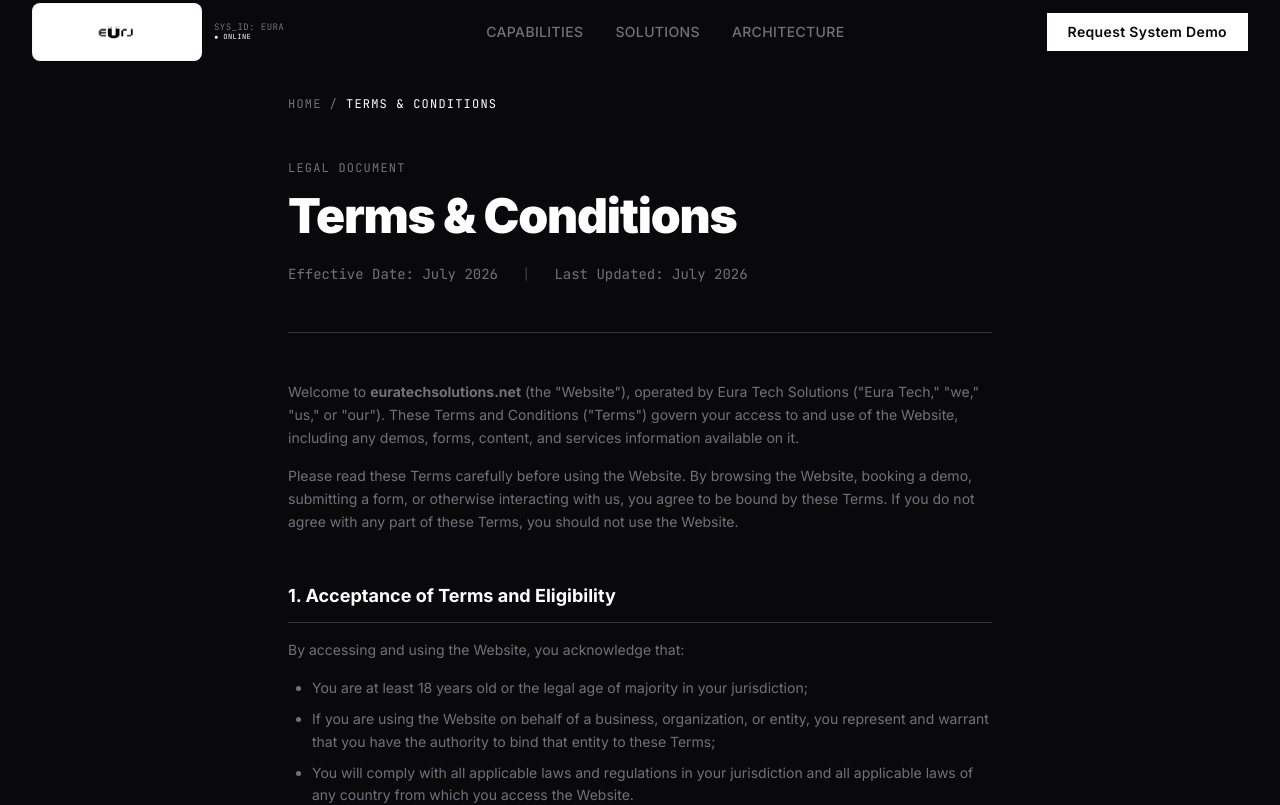
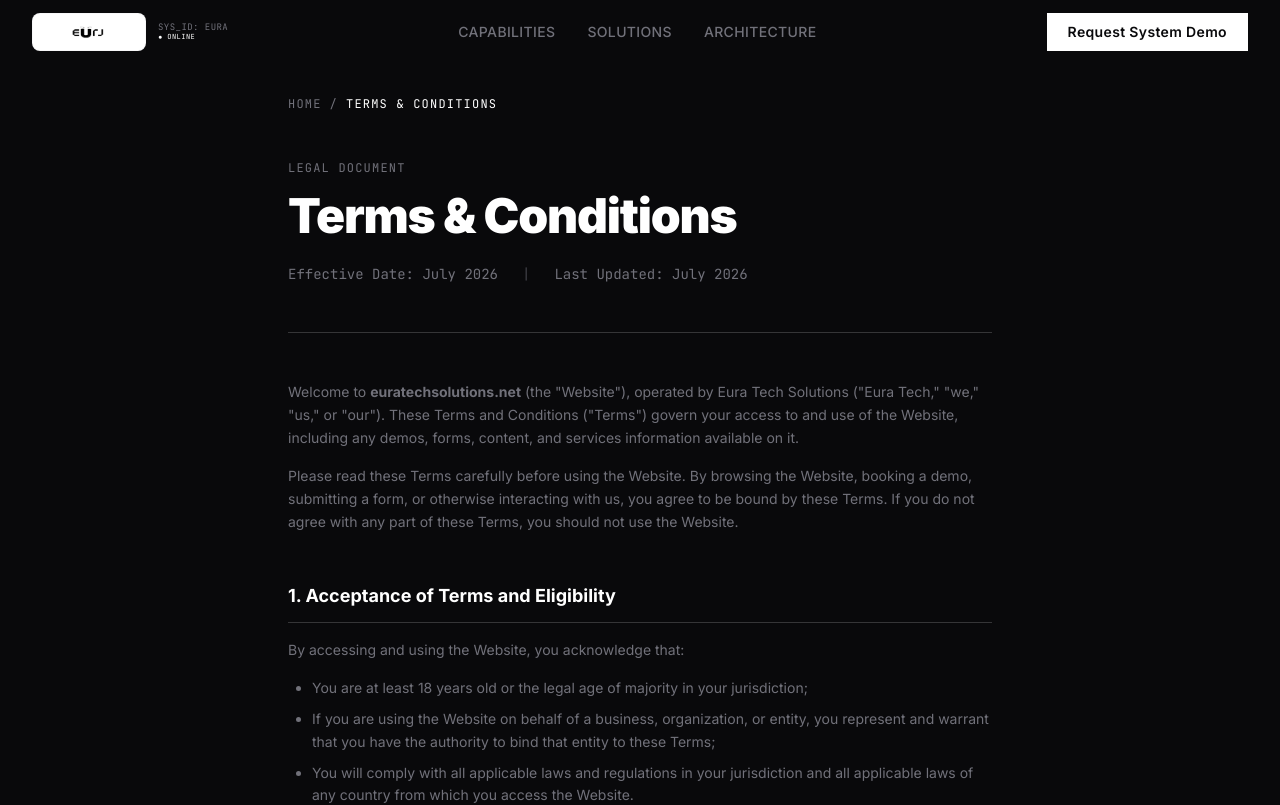
Before and after one commit to cyruslohith-maker/euratechsolutions, a Next.js app: page /terms in a window 1280 px wide. Shown: the top 805 px of the page. Built offline with nearby package versions, Linux system fonts and the light colour scheme.

Commit message:
Shrink the white box highlight container and increase logo scaling to 1.5 in header and footer

```diff
--- a/components/Footer.tsx
+++ b/components/Footer.tsx
@@ -17,18 +17,19 @@ export default function Footer() {
           {/* Brand */}
           <div className="md:col-span-2">
             <Link href="/" aria-label="Eura Tech Solutions home" className="inline-block group mb-6">
-              <div className="relative border border-eura-border/30 group-hover:border-eura-white transition-colors duration-300 p-1 bg-white rounded-lg">
-                <div className="relative h-11 w-36 transition-transform duration-300 group-hover:scale-[1.02] overflow-hidden">
+              <div className="relative border border-eura-border/30 group-hover:border-eura-white transition-colors duration-300 p-0 bg-white rounded-lg overflow-hidden">
+                <div className="relative h-9 w-28 transition-transform duration-300 group-hover:scale-[1.02]">
                   <Image
                     src="/logo.png"
                     alt="Eura Tech Solutions"
                     fill
-                    sizes="144px"
-                    className="object-contain object-center scale-125"
+                    sizes="112px"
+                    className="object-contain object-center scale-[1.5]"
                   />
                 </div>
               </div>
             </Link>
+
 
             <p className="text-sm text-eura-muted leading-relaxed max-w-xs">
               Custom Voice AI infrastructure for modern business operations.
--- a/components/Navbar.tsx
+++ b/components/Navbar.tsx
@@ -48,14 +48,14 @@ export default function Navbar({ onDemoClick }: NavbarProps) {
       >
         {/* Logo */}
         <Link href="/" className="flex items-center gap-3 shrink-0 group" aria-label="Eura Tech Solutions homepage">
-          <div className="relative border border-eura-border/30 group-hover:border-eura-white transition-colors duration-300 p-1 bg-white rounded-lg">
-            <div className="relative h-12 w-40 transition-transform duration-300 group-hover:scale-[1.02] overflow-hidden">
+          <div className="relative border border-eura-border/30 group-hover:border-eura-white transition-colors duration-300 p-0 bg-white rounded-lg overflow-hidden">
+            <div className="relative h-9 w-28 transition-transform duration-300 group-hover:scale-[1.02]">
               <Image
                 src="/logo.png"
                 alt="Eura Tech Solutions"
                 fill
-                sizes="160px"
-                className="object-contain object-center scale-125"
+                sizes="112px"
+                className="object-contain object-center scale-[1.5]"
                 priority
               />
             </div>
@@ -65,6 +65,7 @@ export default function Navbar({ onDemoClick }: NavbarProps) {
             <div className="absolute -bottom-[1px] -left-[1px] w-2.5 h-2.5 border-b border-l border-white opacity-0 group-hover:opacity-100 transition-opacity duration-300 rounded-bl-lg" />
             <div className="absolute -bottom-[1px] -right-[1px] w-2.5 h-2.5 border-b border-r border-white opacity-0 group-hover:opacity-100 transition-opacity duration-300 rounded-br-lg" />
           </div>
+
 
           <div className="hidden sm:flex flex-col font-mono text-[9px] leading-tight tracking-wider text-eura-muted uppercase">
             <span>SYS_ID: EURA</span>
```
